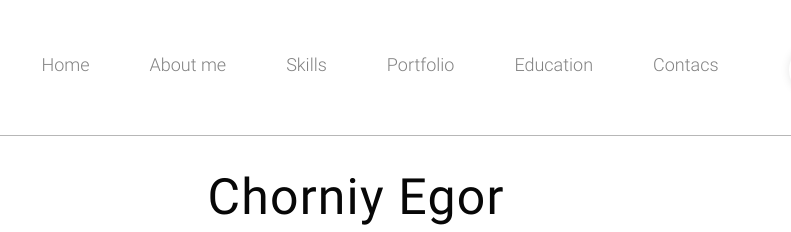
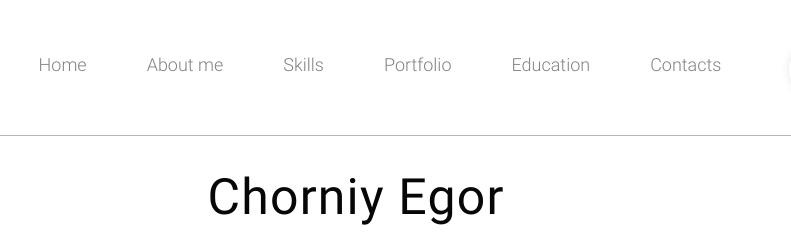
Before and after one commit to projectnum17/actual_CV, a plain HTML site: page index.html in a window 1280 px wide. Shown: the top 232 px of the page, 284-1075 px from the left. Drawn offline with nearby package versions, Linux system fonts and the light colour scheme.

Commit message:
Update index.html

```diff
--- a/index.html
+++ b/index.html
@@ -55,7 +55,7 @@
                                 <a href="#education" class="menu__link js-scroll">Education</a>
                             </li>
                             <li>
-                                <a href="#contacs" class="menu__link js-sroll">Contacs</a>
+                                <a href="#contacs" class="menu__link js-sroll">Contacts</a>
                             </li>
                         </ul>
                         <div class="theme">
@@ -243,7 +243,7 @@
     <div class="container col-lg-12" id="contacs">
         <div class="row">
             <div class="wrapper">
-                <h1 class="contacs_title">Contacs</h1>
+                <h1 class="contacs_title">Contacts</h1>
                 <h3 class="contacs_desc">Want to know more or just chat? You are welcome!</h3>
 
                 <div class="panel-group" id="accordion" role="tablist" aria-multiselectable="true">
```
